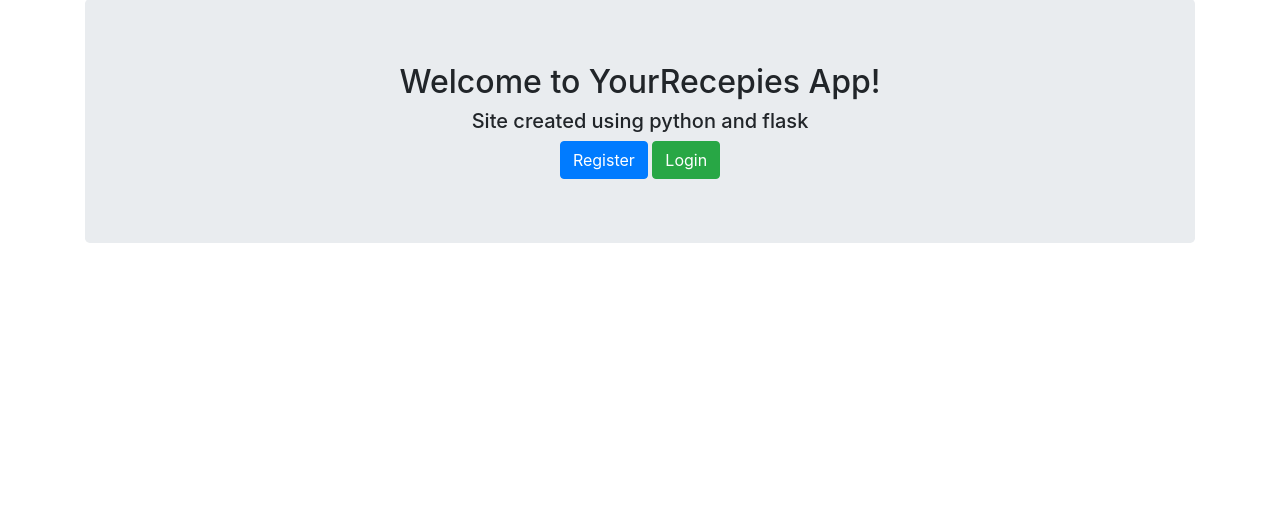
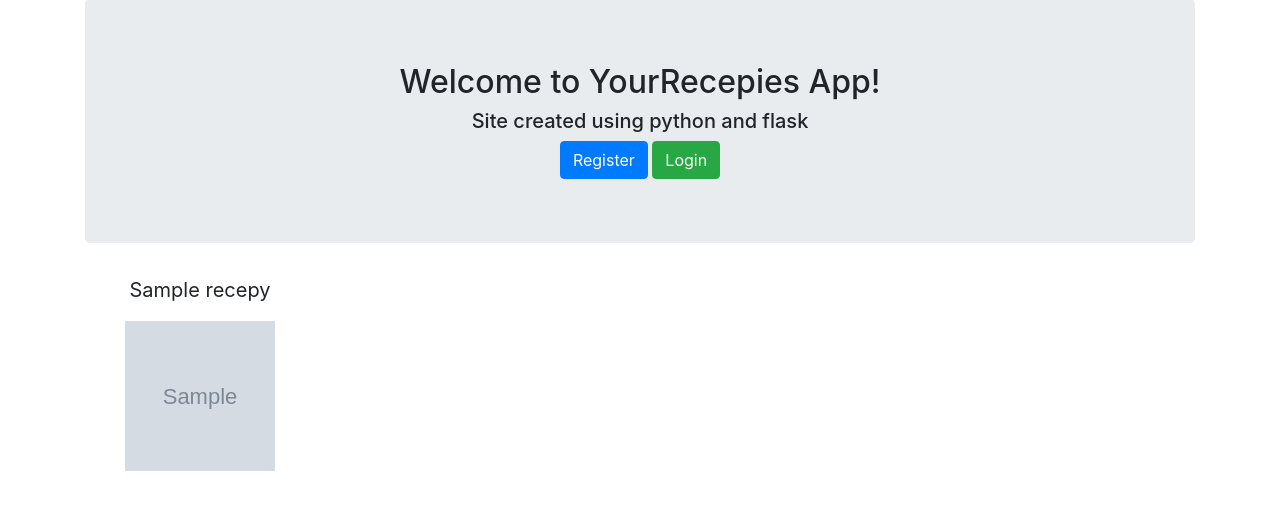
Before and after one commit to HumbleNarcissus/Recepies_Python_Flask, a Flask app: page / in a window 1280 px wide. Shown: the part 57-567 px from the top of the page. Run offline with Flask 2, Linux system fonts and the light colour scheme; tables that the repository leaves empty or names only in its code hold one stand-in row (values such as "Sample post"); grey boxes marked "Sample" are stand-in pictures; some libraries are stand-ins or nearby versions.

Commit message:
Display changes

```diff
--- a/Recipes_Python_Flask/app.py
+++ b/Recipes_Python_Flask/app.py
@@ -22,6 +22,18 @@ mysql = MySQL(app)
 
 @app.route('/')
 def index():
+    cursor = mysql.connection.cursor()
+    #get recepies
+    result = cursor.execute("SELECT * FROM recepies")
+    recepies = cursor.fetchall()
+
+    if result > 0:
+        cursor.close()
+        return render_template('index.html', recepies=recepies)
+    else:
+        cursor.close()
+        return render_template('index.html')
+
     return render_template('index.html')
 
 @app.route('/about')
--- /dev/null
+++ b/Recipes_Python_Flask/static/styles/style.css
@@ -0,0 +1,10 @@
+.index {
+    height: 200px;
+    width: 200px;
+    text-align: center;
+    float: left;
+}
+
+.index p {
+    font-size: 20px;
+}
--- a/Recipes_Python_Flask/templates/index.html
+++ b/Recipes_Python_Flask/templates/index.html
@@ -9,4 +9,16 @@
         <a href="/login" class="btn btn-success">Login</a>
     {% endif %}
 </div>
+<div class="container">
+    {% for recepie in recepies %}
+        {% if recepie.picture_path != None %}
+        <div class="index">
+            <p>{{recepie.title}}</p>
+            <a href="recepie/{{recepie.id}}">
+                <img src="{{ url_for('static', filename='images/' + recepie.picture_path) }}" height="150" width="150">
+            </a>
+        </div>
+        {% endif %}
+    {% endfor %}
+</div>
 {% endblock %}
--- a/Recipes_Python_Flask/templates/layout.html
+++ b/Recipes_Python_Flask/templates/layout.html
@@ -4,6 +4,7 @@
     <meta charset="utf-8">
     <title>RecipesBook</title>
     <link rel="stylesheet" href="https://maxcdn.bootstrapcdn.com/bootstrap/4.0.0-beta.2/css/bootstrap.min.css" integrity="sha384-PsH8R72JQ3SOdhVi3uxftmaW6Vc51MKb0q5P2rRUpPvrszuE4W1povHYgTpBfshb" crossorigin="anonymous">
+    <link rel= "stylesheet" type= "text/css" href="{{ url_for('static', filename='styles/style.css') }}">
   </head>
   <body>
     {% include 'includes/_navbar.html' %}
```
Also changed, not shown: Recipes_Python_Flask/templates/recepie.html (+15 -8 lines), 1 other file.
